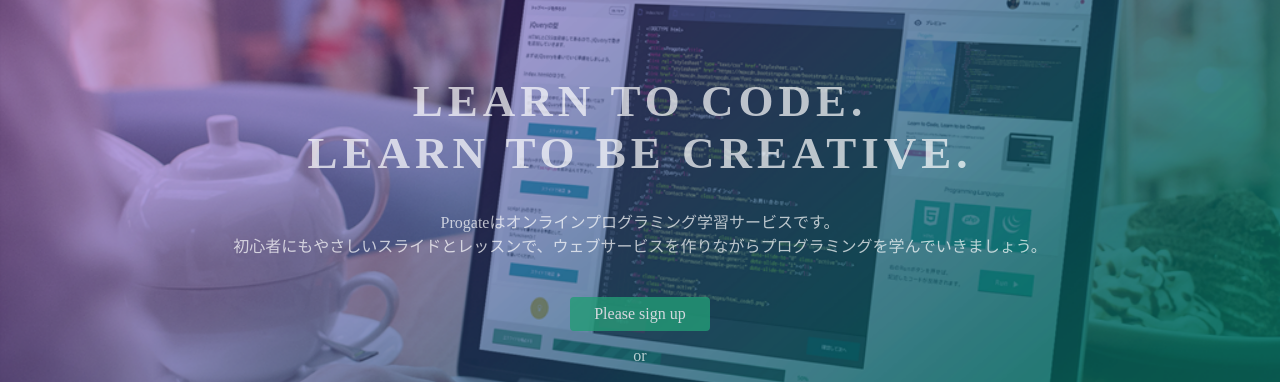
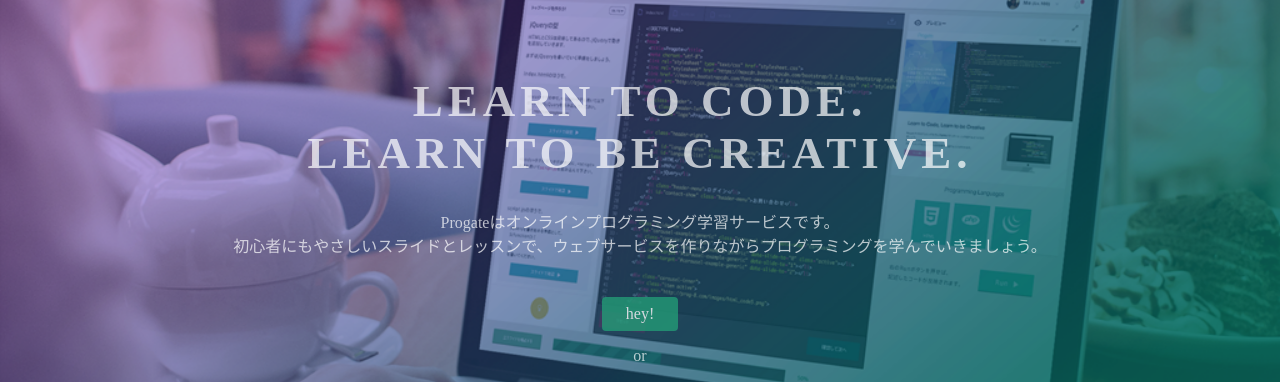
Before and after one commit to chloefes/cuddly-waffle, a plain HTML site: page index.html in a window 1280 px wide. Shown: the part 135-517 px from the top of the page. Drawn offline with Linux system fonts and the light colour scheme.

Commit message:
Update index.html

```diff
--- a/index.html
+++ b/index.html
@@ -26,7 +26,7 @@
       <h1>LEARN TO CODE.<br>LEARN TO BE CREATIVE.</h1>
       <p>Progateはオンラインプログラミング学習サービスです。<br>初心者にもやさしいスライドとレッスンで、ウェブサービスを作りながらプログラミングを学んでいきましょう。</p>
       <div class="btn-wrapper">
-        <a href="#" class="btn signup">Please sign up</a>
+        <a href="#" class="btn signup">hey!</a>
         <p>or</p>
         <a href="#" class="btn facebook"><span class="fa fa-facebook"></span>Facebookで登録</a>
         <a href="#" class="btn twitter"><span class="fa fa-twitter"></span>Twitterで登録</a>
```
